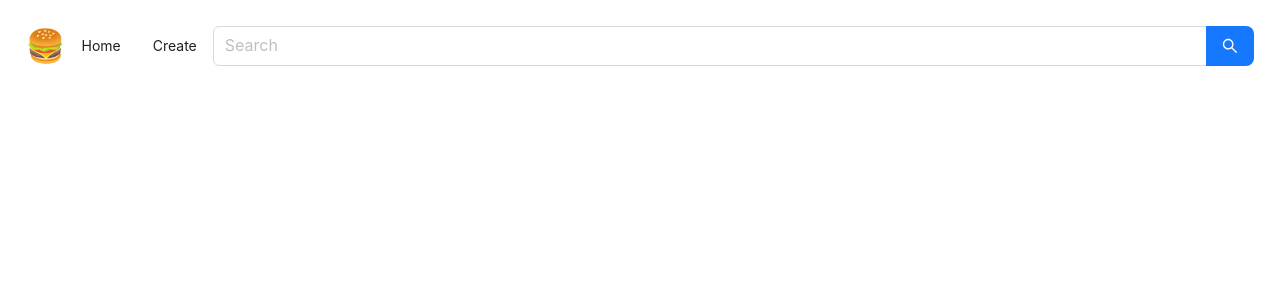
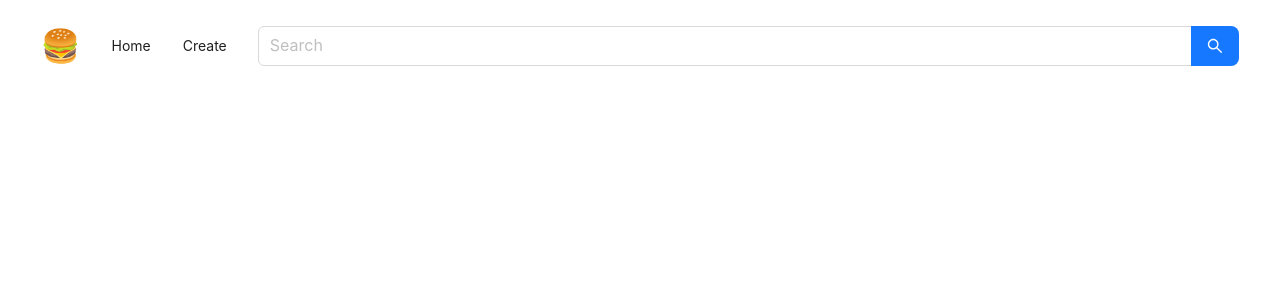
Before and after one commit to dawinkweon/food, a React (Create React App) app: page / in a window 1280 px wide. Shown: the top 300 px of the page. Built offline with nearby package versions, Linux system fonts and the light colour scheme.

Commit message:
style: fix navbar padding

```diff
--- a/src/components/Navbar.jsx
+++ b/src/components/Navbar.jsx
@@ -11,10 +11,11 @@ const SearchPage = () => {
 
   return (
     <div className="navbar">
-      <span style={{ fontSize: "32px" }}>🍔</span>
+      <span style={{ fontSize: "32px", padding: "0px 15px" }}>🍔</span>
       <Button type="text">Home</Button>
       <Button type="text">Create</Button>
       <Search
+        style={{ padding: "0px 15px" }}
         size="large"
         value={searchText}
         onChange={(evt) => setSearchText(evt.target.value)}
```
